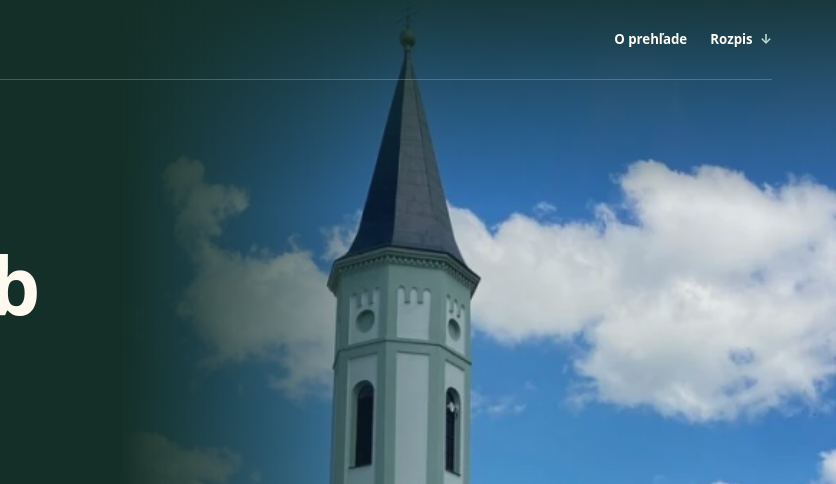
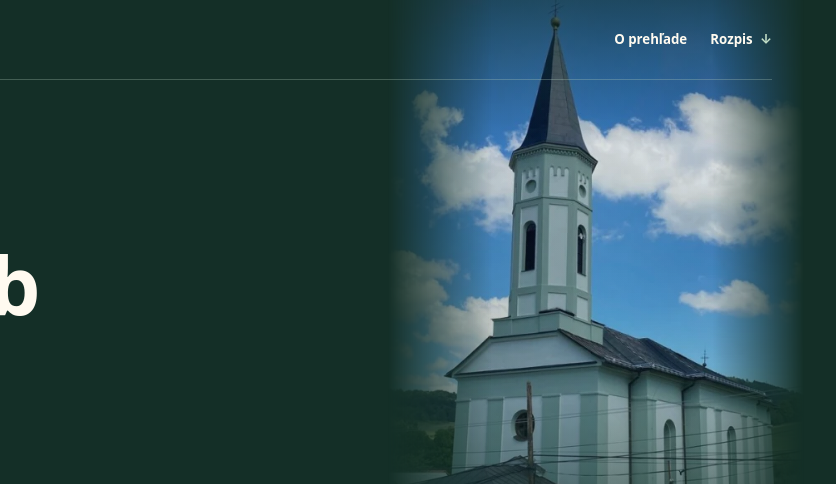
Before and after one commit to a1ad1da1am1m/sambron-bohosluzby, a plain HTML site: page site/index.html in a window 1280 px wide. Shown: the top 484 px of the page, 444-1280 px from the left. Drawn offline with Linux system fonts and the light colour scheme.

Commit message:
Refine church backdrop scale, framing and soft edge blending

```diff
--- a/site/index.html
+++ b/site/index.html
@@ -7,7 +7,7 @@
   <meta name="description" content="Dnešné časy a aktuálny liturgický poriadok farnosti Šambron pre Šambron, Bajerovce a Hromoš.">
   <title>Poriadok bohoslužieb | Farnosť Šambron</title>
   <link rel="icon" href="kriz.svg" type="image/svg+xml">
-  <link rel="stylesheet" href="style.css?v=8">
+  <link rel="stylesheet" href="style.css?v=9">
   <script src="prehlad.js?v=5" defer></script>
 </head>
 <body>
--- a/site/style.css
+++ b/site/style.css
@@ -46,10 +46,10 @@ a:hover { text-decoration-thickness: 2px; }
   content: "";
   position: absolute;
   z-index: -1;
-  inset: 0 0 0 auto;
-  width: min(56%, 60rem);
-  background: linear-gradient(180deg, #142f27d9, #142f2700 43%), linear-gradient(90deg, #142f274a, #142f2714), url("chram-sambron.webp") center top / cover no-repeat;
-  mask-image: linear-gradient(90deg, transparent, #000 42%);
+  inset: 0 max(0rem, calc((100% - 76rem) / 2)) 0 auto;
+  width: min(48%, 26rem);
+  background: linear-gradient(180deg, #142f2799, #142f2700 30%, #142f2726 80%, #142f2780), linear-gradient(90deg, #142f2733, #142f2714), url("chram-sambron.webp") center top / cover no-repeat;
+  mask-image: linear-gradient(90deg, transparent, #000 25%, #000 78%, transparent);
 }
 .hero-intro { padding: clamp(2.25rem, 5vw, 4.5rem) var(--header-gutter) clamp(2.75rem, 5.5vw, 5rem); }
 .eyebrow { display: flex; align-items: center; gap: .45rem; color: var(--accent); text-transform: uppercase; font-weight: 800; font-size: .71rem; letter-spacing: .105em; }
@@ -134,7 +134,7 @@ footer p { margin-block: .35rem .65rem; }
 }
 @media (max-width: 41rem) {
   .masthead { min-height: 4rem; }
-  .hero-feature::before { width: 66%; background: linear-gradient(180deg, #142f27db, #142f2726 46%), linear-gradient(90deg, #142f27bb, #142f2755), url("chram-sambron.webp") center top / cover no-repeat; }
+  .hero-feature::before { right: 0; width: 66%; mask-image: linear-gradient(90deg, transparent, #000 45%); background: linear-gradient(180deg, #142f27db, #142f2726 46%), linear-gradient(90deg, #142f27bb, #142f2755), url("chram-sambron.webp") center top / cover no-repeat; }
   .quick { grid-template-columns: 1fr; }
   .quick section.quick-next { padding-left: 0; display: flex; justify-content: space-between; align-items: baseline; flex-wrap: wrap; gap: .15rem .8rem; border-left: 0; border-top: 1px solid var(--header-line); }
   .quick-next .quick-heading { margin-bottom: 0; }
```
